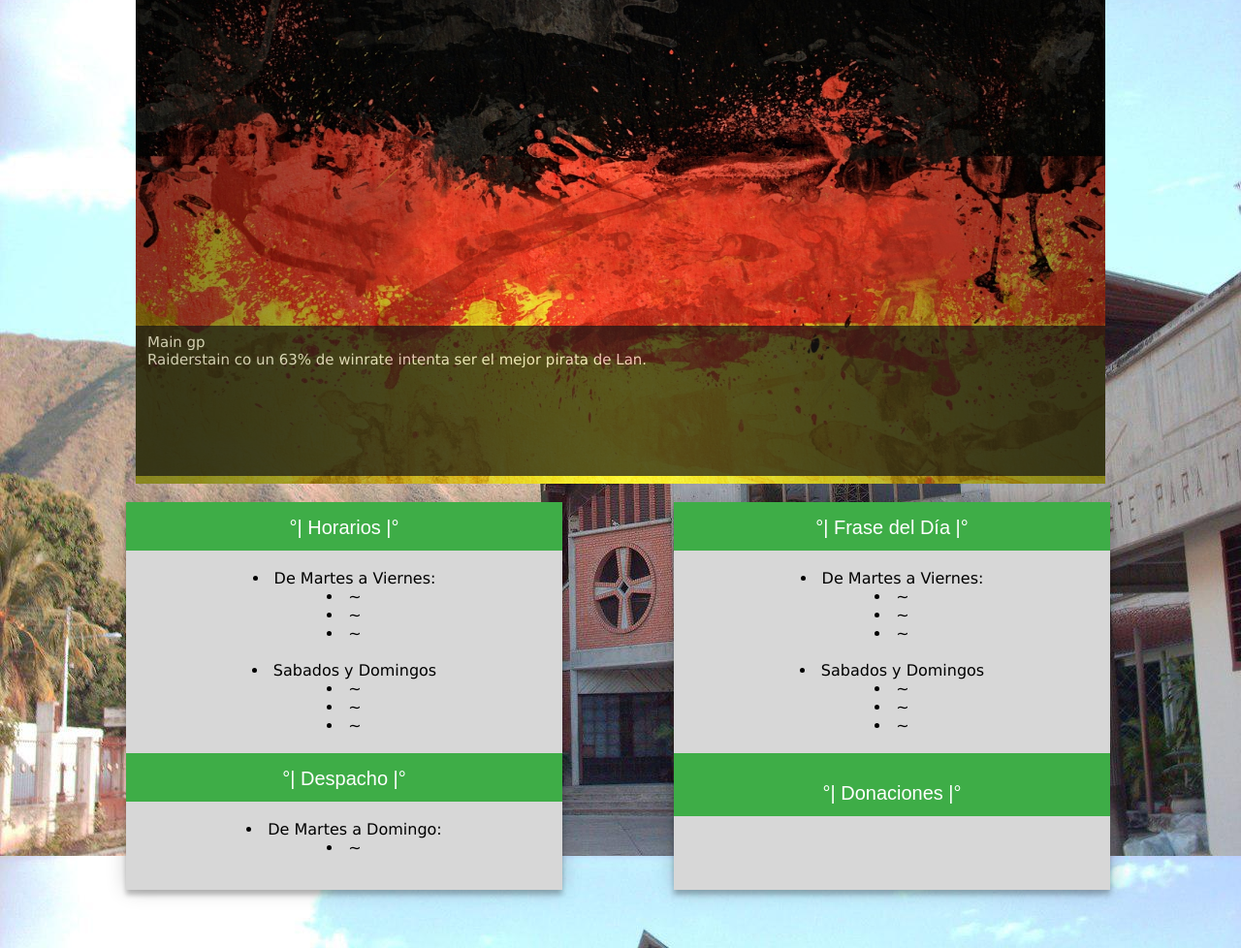
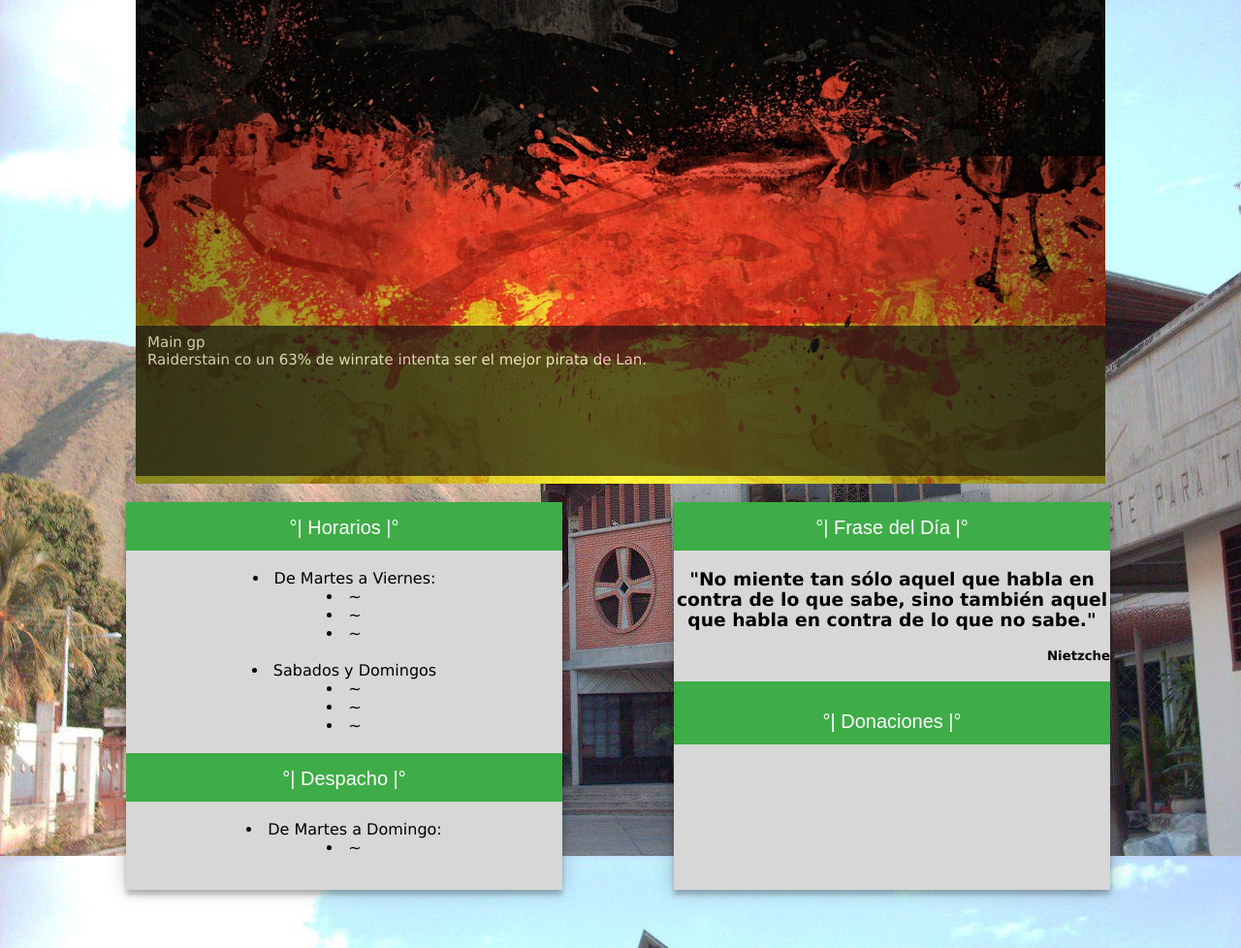
Before and after one commit to AndresYepesM/NSsocorro, a Django app: page / in a window 1280 px wide. Shown: the part 77-1055 px from the top of the page at 97% size. Run offline with Django 3.2, Linux system fonts and the light colour scheme; some libraries are stand-ins or nearby versions.

Commit message:
frase del dia

```diff
--- a/templates/lectores/inicio.html
+++ b/templates/lectores/inicio.html
@@ -116,15 +116,9 @@
       </div>
 
       <br>
-      <li> De Martes a Viernes: </li>
-      <li>~</li>
-       <li>~</li>
-       <li>~</li>
-    <br>
-    <li>Sabados y Domingos</li>
-        <li>~</li>
-        <li>~</li>
-        <li>~</li>
+      <h3>"No miente tan sólo aquel que habla en contra de lo que sabe, sino también aquel que habla en contra de lo que no sabe."</h3>
+      <br>
+      <div style="text-align:right"><h5>Nietzche</h5></div>
       <br>
    <div class="texto">
   <div class="texto">
```
